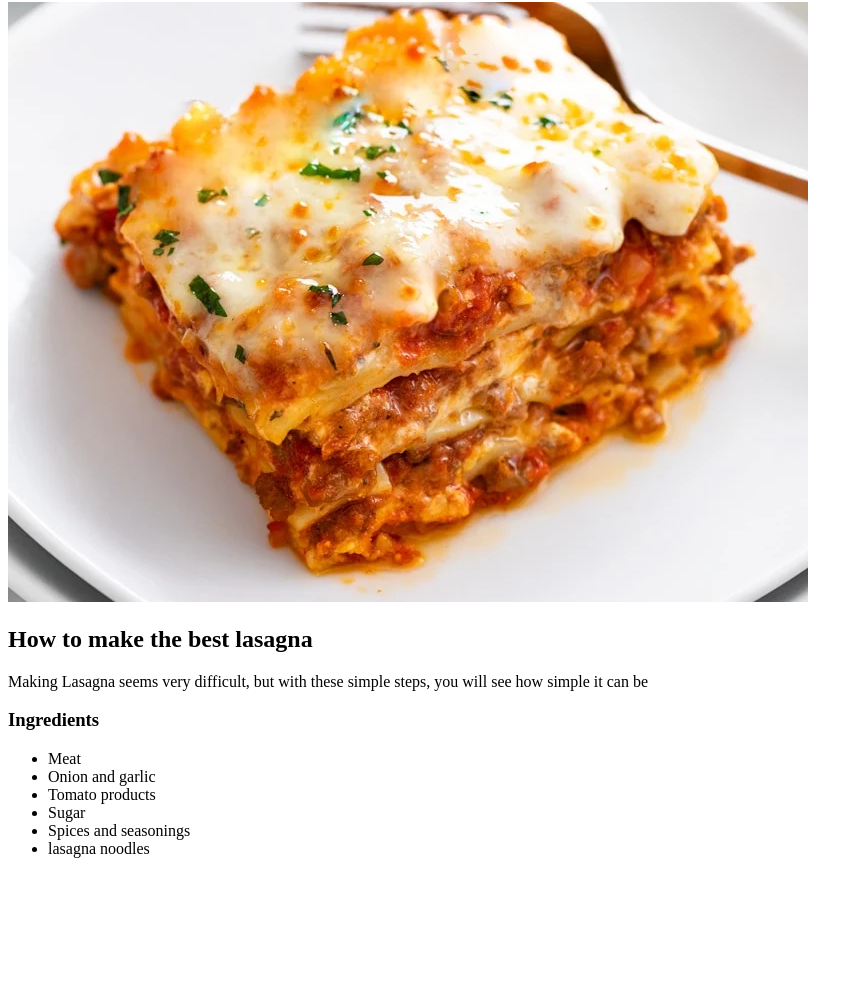
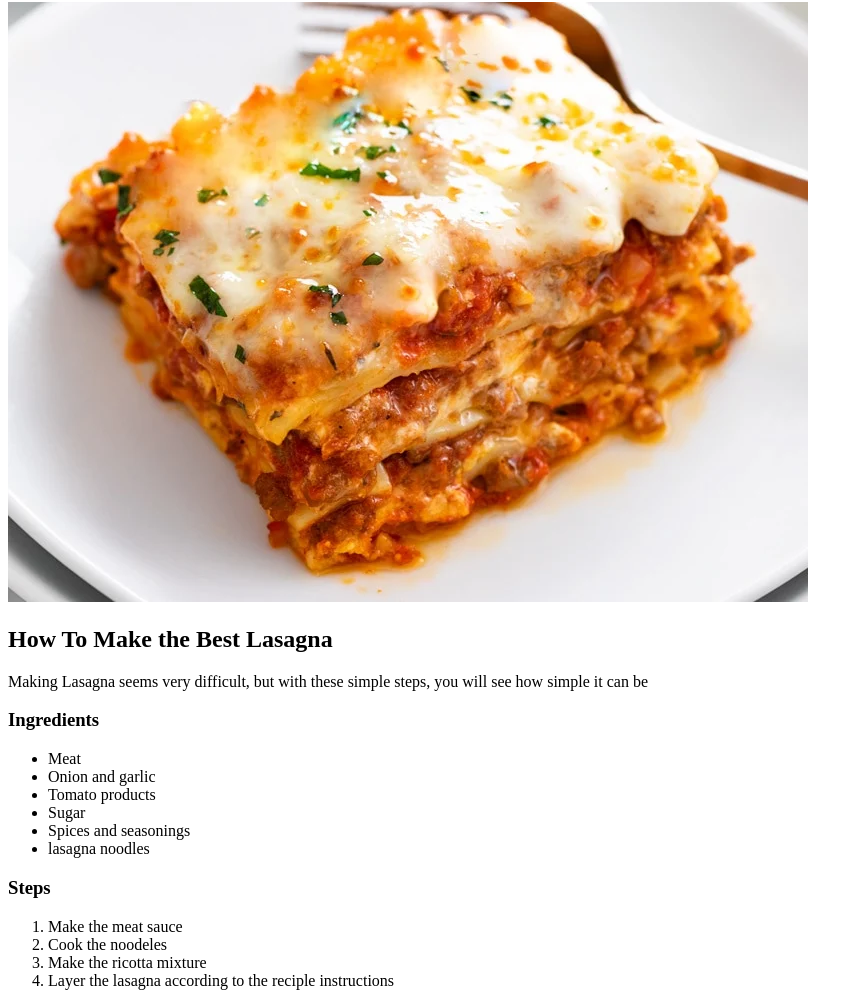
Before and after one commit to mennaA99/odin-recipes, a plain HTML site: page recipes/lasagna.html in a window 1280 px wide. Shown: the part 78-1084 px from the top of the page, without its empty margins (0-863 px from the left). Before the commit the page ends 952 px from the top, so only its background shows below. Drawn offline with Linux system fonts and the light colour scheme.

```diff
--- a/recipes/lasagna.html
+++ b/recipes/lasagna.html
@@ -4,12 +4,12 @@
     <meta charset="UTF-8">
     <meta http-equiv="X-UA-Compatible" content="IE=edge">
     <meta name="viewport" content="width=device-width, initial-scale=1.0">
-    <title>Document</title>
+    <title>Lasagna Recipe</title>
 </head>
 <body>
     <h1>Lasagna</h1>
     <img src="images/lasagna.jpg">
-    <h2>How to make the best lasagna</h2>
+    <h2>How To Make the Best Lasagna</h2>
     <p>Making Lasagna seems very difficult, but with these simple steps, you will see how simple it can be</p>
     <h3>Ingredients</h3>
     <ul>
@@ -20,6 +20,12 @@
         <li>Spices and seasonings</li>
         <li>lasagna noodles</li>
     </ul>
-
+    <h3>Steps</h3>
+    <ol>
+        <li>Make the meat sauce</li>
+        <li>Cook the noodeles</li>
+        <li>Make the ricotta mixture</li>
+        <li>Layer the lasagna according to the reciple instructions</li>
+    </ol>
 </body>
 </html>
```
Also changed, not shown: recipes/spaghetti.html (added).
